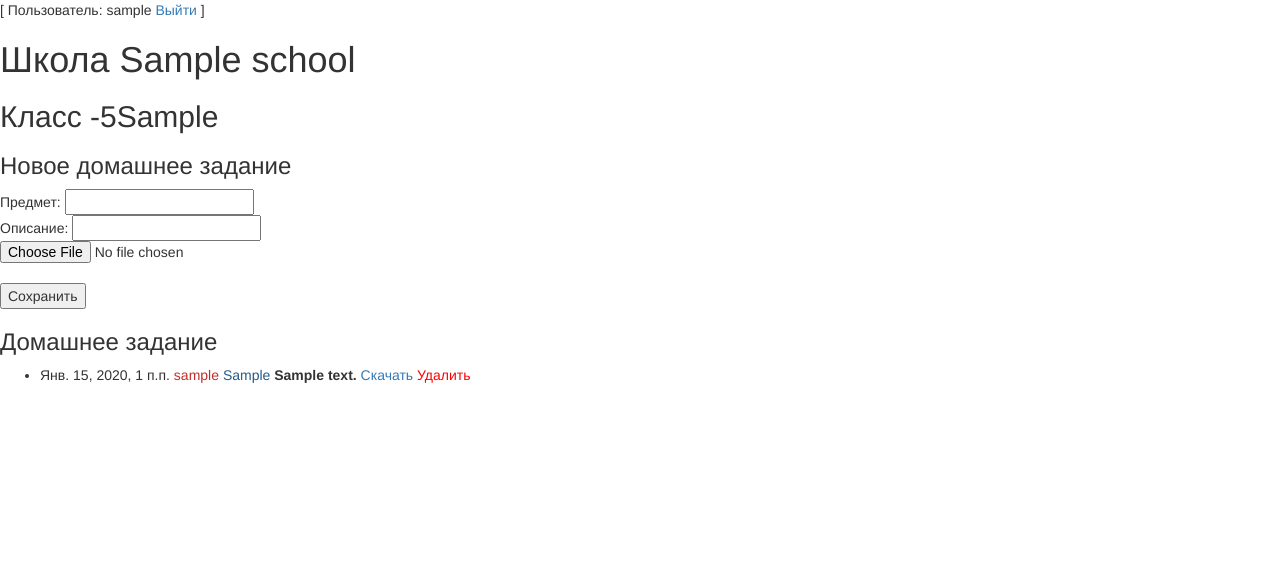
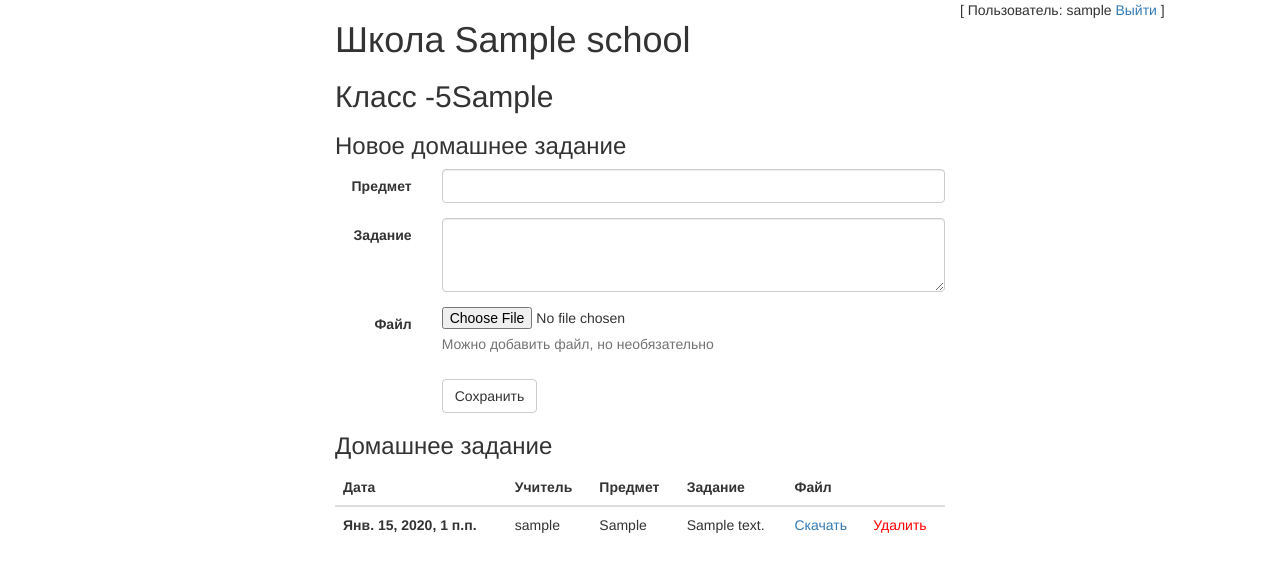
Before and after one commit to sergey-samoshkin/school, a Django app: page /school/1/class/1/ in a window 1280 px wide. Shown: the top 572 px of the page. Run offline with Django 3.2, Linux system fonts and the light colour scheme; a user stored in the database is signed in; tables that the repository leaves empty hold one stand-in row (values such as "Sample post"); parts of the project's set-up code (start-up, migrations or seed data) failed here and were passed over; some libraries are stand-ins or nearby versions.

Commit message:
some templates updated

```diff
--- a/schoolapp/admin.py
+++ b/schoolapp/admin.py
@@ -25,7 +25,7 @@
         ('Доступ',           {'fields': ['login_user']}),
         ('Дополнительно',    {'fields': ['skip_4th_grade', 'graduate_at'], 'classes': ['collapse']}),
     ]
-    list_display = ('__str__', 'start_year', 'number', 'letter',)
+    list_display = ('__str__', 'start_year', 'number', 'letter', 'login_user')
     list_filter = ['start_year', 'letter',]
 
 
--- a/schoolapp/templates/schoolapp/base.html
+++ b/schoolapp/templates/schoolapp/base.html
@@ -28,7 +28,9 @@
         {% endif %}
     ]
 
-    {% block content %}{% endblock %}
+    <div class="container col-md-3"></div>
+    <div class="container col-md-6">{% block content %}{% endblock %}</div>
+    <div class="container col-md-3"></div>
 
     <script src="{% static 'lib/jquery-2.1.3.min.js' %}"></script>
     <script src="{% static 'bootstrap/js/bootstrap.min.js' %}"></script>
--- a/schoolapp/templates/schoolapp/login.html
+++ b/schoolapp/templates/schoolapp/login.html
@@ -3,9 +3,6 @@
 {% block title %}Вход{% endblock %}
 
 {% block content %}
-
-    <div class="container col-md-4"></div>
-    <div class="container col-md-4">
       <form class="form-signin" action="{% url 'school:do_login' %}" method="post">
         <input type="hidden" name="next" value="{{ next }}" /><br>
         {% csrf_token %}
@@ -23,7 +20,4 @@
     {% endif %}
         <button class="btn btn-lg btn-primary btn-block" type="submit">Отправить</button>
       </form>
-    </div>
-    <div class="container col-md-4"></div>
-
 {% endblock %}
--- a/schoolapp/templates/schoolapp/schoolclass_detail.html
+++ b/schoolapp/templates/schoolapp/schoolclass_detail.html
@@ -6,35 +6,84 @@
     <h1>Школа {{ schoolclass.school }}</h1>
     <h2>Класс {{ schoolclass }}</h2>
 
-
     {% if perms.schoolapp.add_homework %}
     <h3>Новое домашнее задание</h3>
-    <form action="{% url 'school:add_hw' schoolclass.school.id schoolclass.id %}" method="post" enctype="multipart/form-data">
+    <form class="form-horizontal" action="{% url 'school:add_hw' schoolclass.school.id schoolclass.id %}" method="post" enctype="multipart/form-data">
         {% csrf_token %}
-        Предмет: <input type="text" name="discipline" value="" /><br>
-        Описание: <input type="text" name="description" value="" /><br>
-        {% if error_message %}<p style="color: red;"><strong>{{ error_message }}</strong></p>{% endif %}
-        <input type="file" name="file" /><br>
-        <input type="submit" value="Сохранить" />
+        <div class="form-group">
+            <label for="inputDiscipline" class="col-sm-2 control-label">Предмет</label>
+            <div class="col-sm-10">
+                <input type="text" name="discipline" class="form-control" id="inputDiscipline">
+            </div>
+        </div>
+        <div class="form-group">
+            <label for="inputDescription" class="col-sm-2 control-label">Задание</label>
+            <div class="col-sm-10">
+                <textarea name="description" class="form-control" rows="3" id="inputDescription"></textarea>
+            </div>
+        </div>
+        <div class="form-group">
+            <label for="inputFile" class="col-sm-2 control-label">Файл</label>
+            <div class="col-sm-10">
+                <input type="file" name="file" id="inputFile">
+                <p class="help-block">Можно добавить файл, но необязательно</p>
+            </div>
+        </div>
+
+        {% if error_message %}
+        <div class="alert alert-danger" role="alert">
+            <span class="glyphicon glyphicon-exclamation-sign" aria-hidden="true"></span>
+            <span class="sr-only">Ошибка:</span>
+            {{ error_message }}
+        </div>
+        {% endif %}
+
+        <div class="form-group">
+            <div class="col-sm-offset-2 col-sm-10">
+                <button type="submit" class="btn btn-default">Сохранить</button>
+            </div>
+        </div>
     </form>
     {% endif %}
 
 
     <h3>Домашнее задание</h3>
-    <ul>
+
+    <table class="table">
+        <thead>
+            <tr>
+                <th>Дата</th>
+                <th>Учитель</th>
+                <th>Предмет</th>
+                <th>Задание</th>
+                <th>Файл</th>
+                <th></th>
+            </tr>
+        </thead>
+
+        <tbody>
             {% for hw in home_works %}
-        <li>
-            {{ hw.created_at }}
-            <span style="color: #c12e2a">{{ hw.created_by }}</span>
-            <span style="color: #265a88">{{ hw.discipline }}</span>
-            <strong>{{ hw.description }}</strong>
+            <tr>
+                <th scope="row">{{ hw.created_at }}</th>
+                <td>{{ hw.created_by }}</td>
+                <td>{{ hw.discipline }}</td>
+                <td>{{ hw.description }}</td>
+                <td>
                 {% if hw.file %}
                     <a href="{% url 'school:download_hw' schoolclass.school.id schoolclass.id hw.id %}">Скачать</a>
+                {% else %}
+                    &nbsp;
                 {% endif %}
+                </td>
+                <td>
                 {% if perms.schoolapp.delete_homework %}
                     <a style="color: red;" onclick="if(!confirm('Уверены?')){ event.preventDefault(); return false; }" href="{% url 'school:remove_hw' schoolclass.school.id schoolclass.id hw.id %}">Удалить</a>
+                {% else %}
+                    &nbsp;
                 {% endif %}
-        </li>
+                </td>
+            </tr>
             {% endfor %}
-    </ul>
+        </tbody>
+    </table>
 {% endblock %}
```
Also changed, not shown: schoolapp/templates/schoolapp/schoolclass_wrong_user.html (+5 -3 lines). Lines whose indentation alone changed are shown as unchanged.
